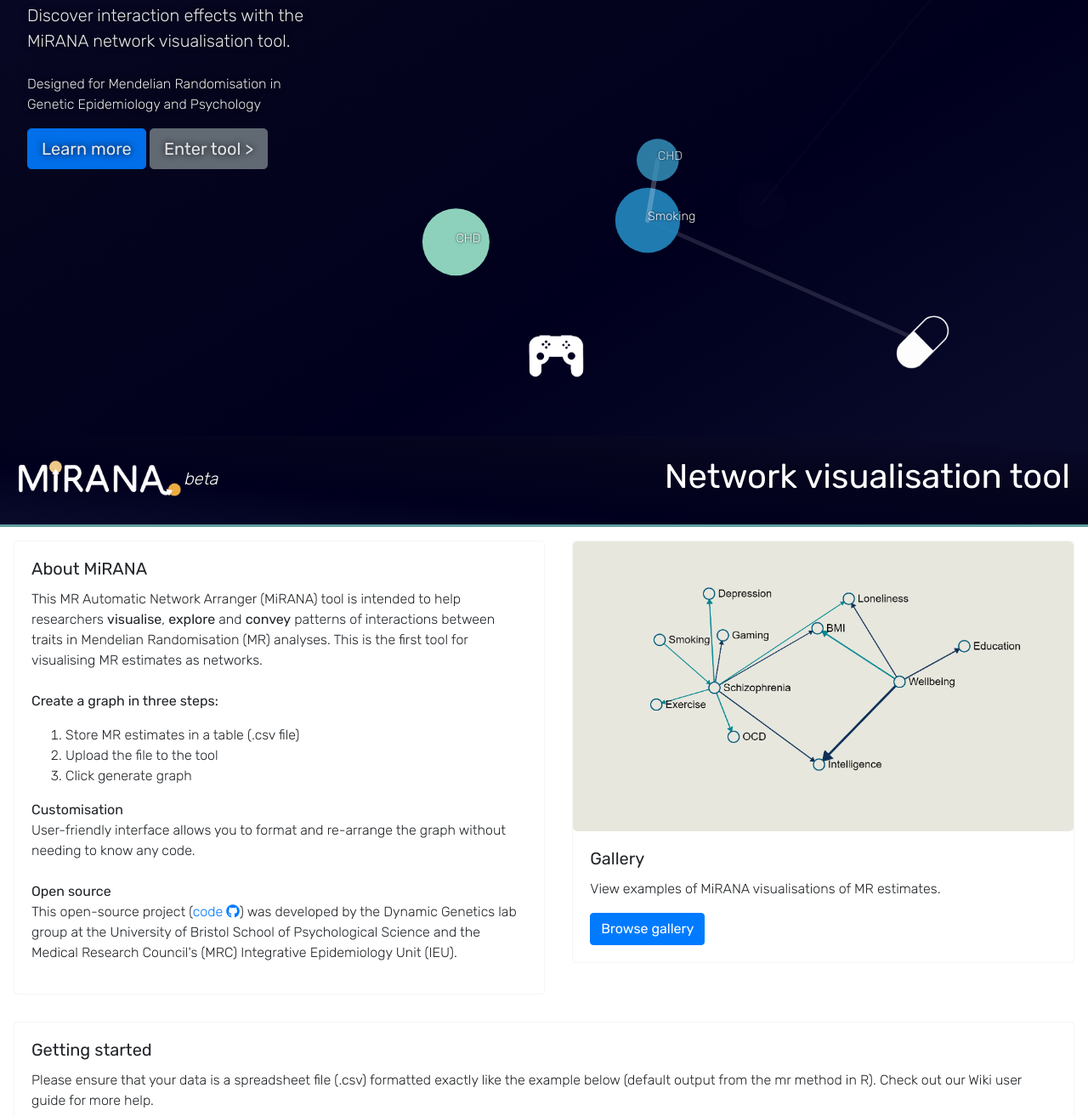
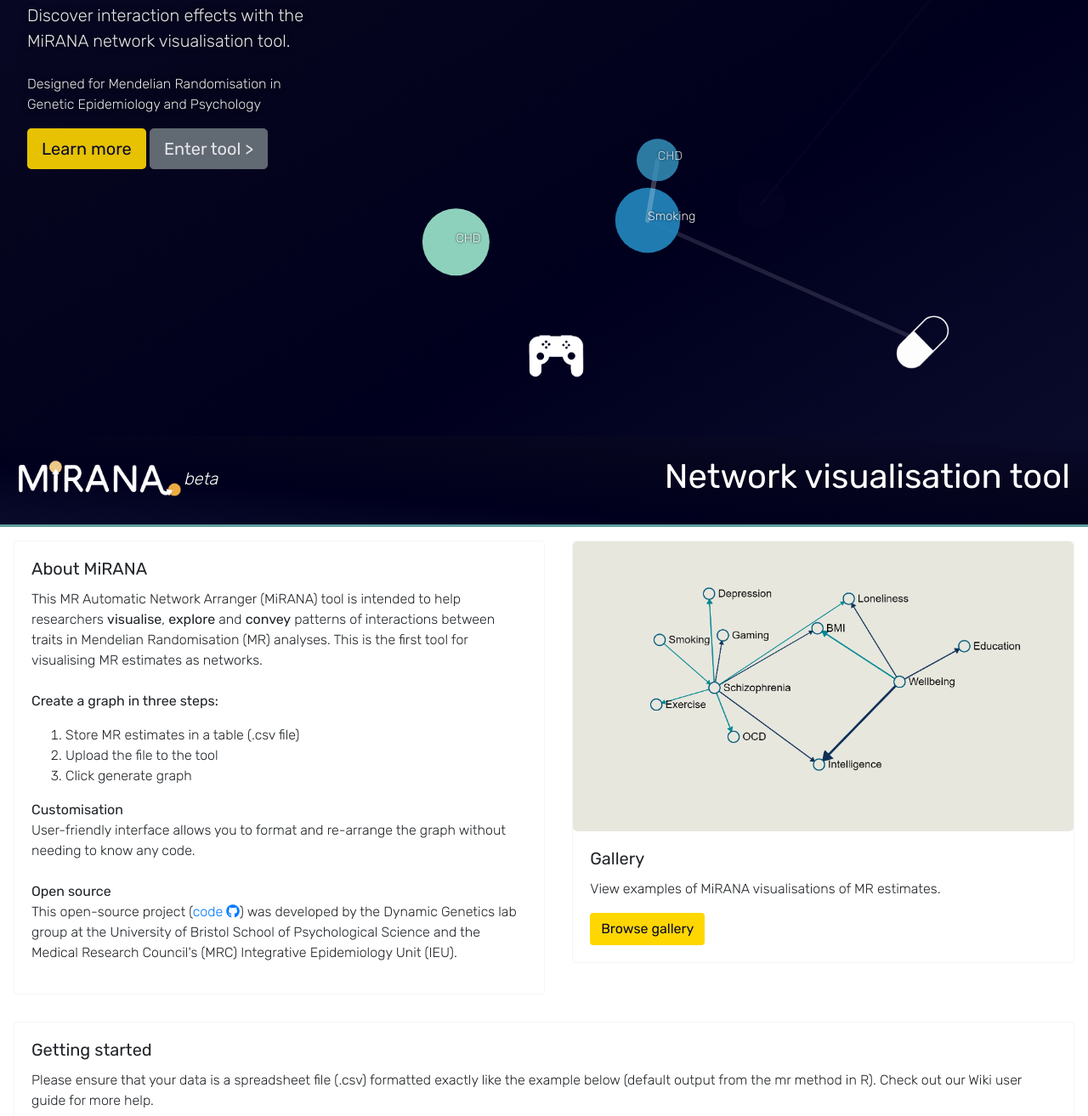
Before and after one commit to CMorenoStokoe/network-mr-vis-tool, a plain HTML site: page index.html in a window 1280 px wide. Shown: the part 287-1600 px from the top of the page at 85% size. Drawn offline with nearby package versions, Linux system fonts and the light colour scheme.

Commit message:
updated color scheme

```diff
--- a/css/style.css
+++ b/css/style.css
@@ -138,3 +138,14 @@
         column-count: 3;
     }
 }
+
+/* Buttons */
+.btn-custom{
+    background-color: gold;
+    color: rgb(10, 10, 43);
+    text-shadow: none;
+}
+.btn-custom:hover{
+    background-color:  rgb(10, 10, 43);
+    color: gold;
+}
--- a/index.html
+++ b/index.html
@@ -35,8 +35,8 @@
           <p class="lead my-4">
             Discover interaction effects with the MiRANA network visualisation tool.</p>
           <p>Designed for Mendelian Randomisation in Genetic Epidemiology and Psychology</p>
-          <a class="btn btn-primary btn-lg" href="#navbar" role="button">Learn more</a>
-          <a class="btn btn-secondary btn-lg" href="visualisation.html" role="button">Enter tool ></a>
+          <a class="btn btn-custom btn-lg" href="#navbar" role="button">Learn more</a>
+          <a class="btn btn-custom btn-secondary btn-lg" href="visualisation.html" role="button">Enter tool ></a>
         </div>
       </div>
 
@@ -89,7 +89,7 @@
             <div class="card-body">
               <h5 class="card-title">Gallery</h5>
               <p class="card-text">View examples of MiRANA visualisations of MR estimates.</p>
-              <a href="#gallery"><button type="button" class="btn btn-primary">Browse gallery</button></a>
+              <a href="#gallery"><button type="button" class="btn btn-custom">Browse gallery</button></a>
             </div>
           </div>
         </div>
@@ -143,7 +143,7 @@
           <a href='https://osf.io/tr62v/wiki/home/'><button class="btn btn-secondary" type="button" id="btn-help">
             <i class="fab fa-wikipedia-w"></i> User Guide
           </button></a>
-          <a href="visualisation.html" class="btn btn-primary">Enter tool</a>
+          <a href="visualisation.html" class="btn btn-custom">Enter tool</a>
         </div>
       </div>
 
```
